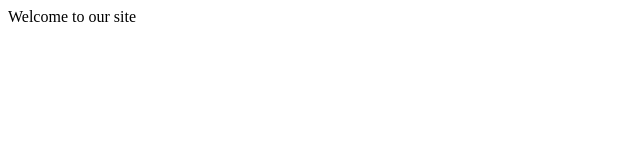
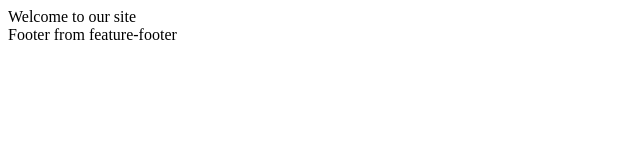
Before and after one commit to herve1105/herve-projet, a plain HTML site: page index.html in a window 1280 px wide. Shown: the whole page, without its empty margins (0-640 px from the left). Drawn offline with Linux system fonts and the light colour scheme.

Commit message:
Footer added in feature-footer

```diff
--- a/index.html
+++ b/index.html
@@ -1 +1,2 @@
 Welcome to our site
+<footer>Footer from feature-footer</footer>
```
